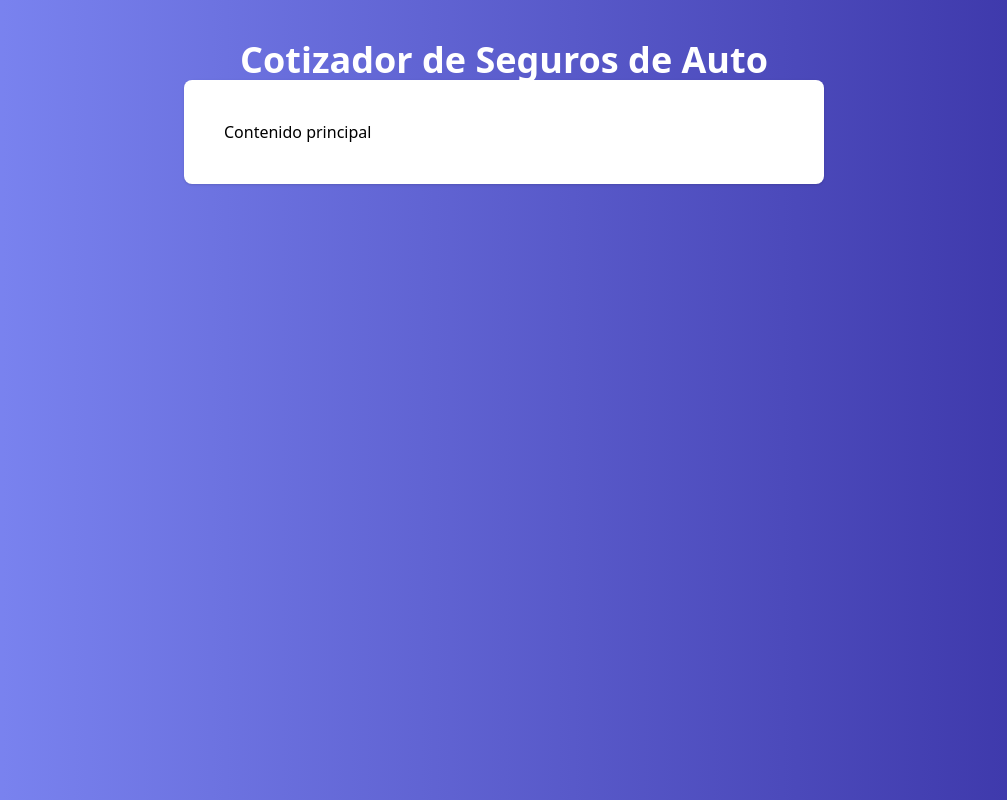
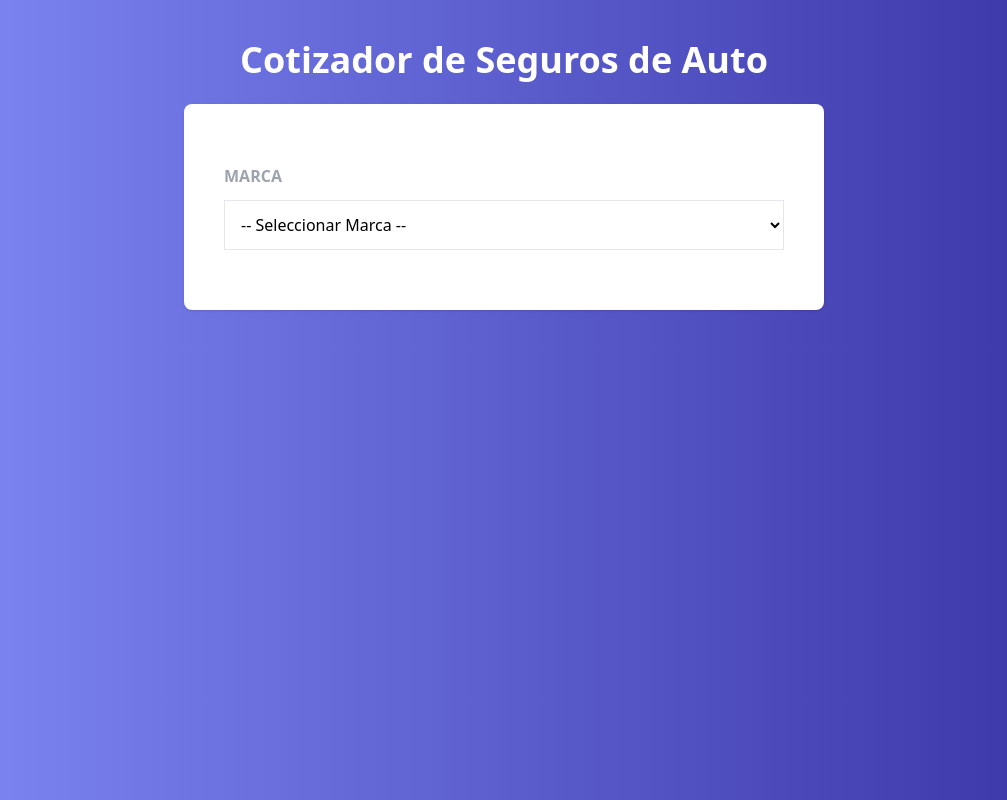
Before and after one commit to OrlayMolina/cotizador-seguros, a React (Vite) app in the folder seguro/cotizador/: page / in a window 1280 px wide. Shown: the whole page, without its empty margins (136-1143 px from the left). Built offline with nearby package versions, Linux system fonts and the light colour scheme.

Commit message:
se da inicio al diseño de la página principal de la aplicación.

```diff
--- a/seguro/cotizador/src/components/AppSeguro.jsx
+++ b/seguro/cotizador/src/components/AppSeguro.jsx
@@ -1,15 +1,16 @@
+import Formulario from "./Formulario";
+
 const AppSeguro = () => {
 
     return (
         <>
             <header className="my-10">
 
-                <h1 className="text-white text-center text-4xl font-black">Cotizador de Seguros de Auto</h1>
+                <h1 className="text-white text-center text-4xl font-black mb-6">Cotizador de Seguros de Auto</h1>
 
                 <main className="bg-white md:w-2/3 lg:w-2/4 mx-auto shadow rounded-lg p-10">
 
-                    <p>Contenido principal</p>
-
+                    <Formulario/>
                 </main>
 
             </header>
--- /dev/null
+++ b/seguro/cotizador/src/components/Formulario.jsx
@@ -0,0 +1,23 @@
+const Formulario = () => {
+
+    return (
+        <>
+            <form>
+                <div className="my-5">
+
+                    <label className="block mb-3 font-bold text-gray-400 uppercase">
+                        Marca
+                    </label>
+
+                    <select name="marca" className="w-full p-3 bg-white border border-gray-200">
+
+                        <option value="">-- Seleccionar Marca --</option>
+                    </select>
+
+                </div>
+            </form>
+        </>
+    )
+}
+
+export default Formulario
```
